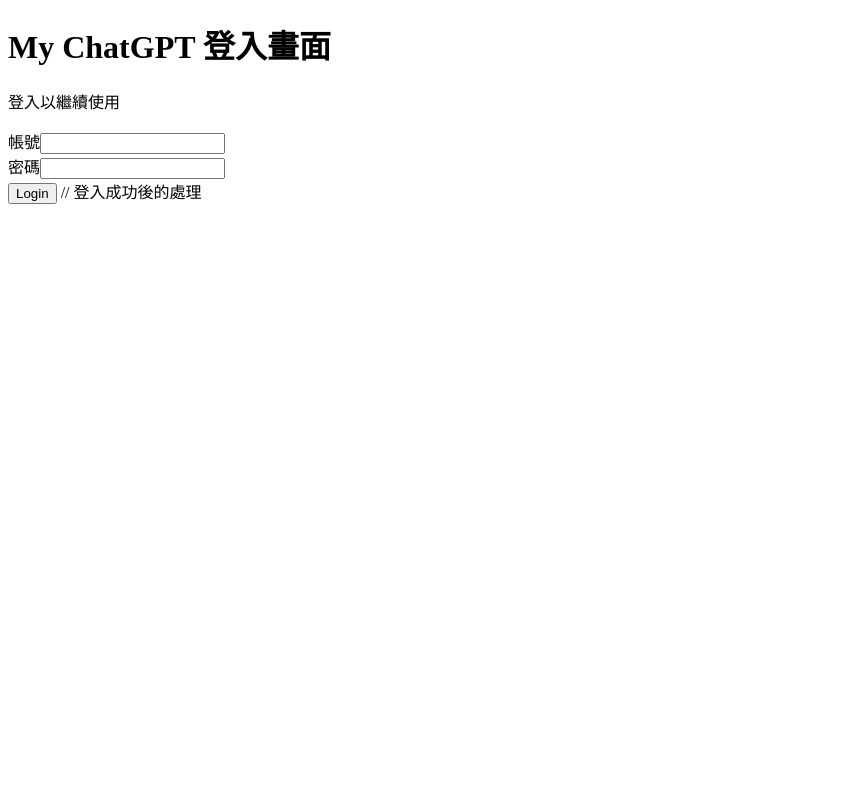
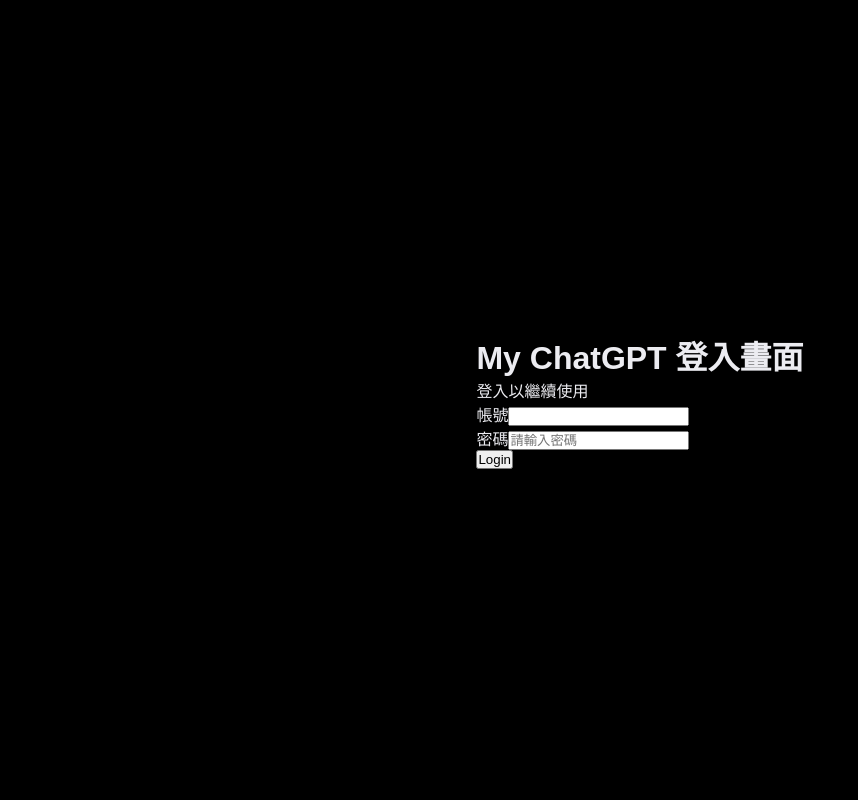
Before and after one commit to jizang/MyCustomizeGPT20251210, a Flask app: page /login in a window 1280 px wide. Shown: the whole page, without its empty margins (0-858 px from the left). Run offline with Flask 3, Linux system fonts and the light colour scheme.

Commit message:
變更 login 畫面 part#2. for css body

```diff
--- a/templates/login.html
+++ b/templates/login.html
@@ -7,7 +7,22 @@
     <title>My ChatGPT</title>
 
     <style>
+        * {
+            box-sizing: border-box;
+            margin: 0;
+            padding: 0;
+            font-family: Arial, sans-serif;
+        }
 
+        body {
+            display: flex;
+            flex-direction: column;
+            justify-content: center;
+            align-items: center;
+            min-height: 100vh;
+            background-color: black;
+            color: #ececf1;
+        }
     </style>
 
     <script>
@@ -52,7 +67,7 @@
 </head>
 
 <body>
-    <div>
+    <div class="login-container">
         <div>
             <h1>My ChatGPT 登入畫面</h1>
             <p>登入以繼續使用</p>
@@ -61,17 +76,17 @@
             <label>帳號</label><input id="account">
         </div>
         <div>
-            <label>密碼</label><input id="password" type="password">
+            <label>密碼</label><input id="password" type="password" placeholder="請輸入密碼">
         </div>
 
-        <button onclick="login()">Login</button>
+        <button id="loginButton" onclick="login()">Login</button>
 
-        // 登入成功後的處理
+        <!-- 登入成功後的處理 -->
         <!-- 登入成功 -->
-        <div></div>
+        <div id="loginSuccessMessage" class="success-message" style="display:none;">登入成功！</div>
 
         <!-- 登入失敗 -->
-        <div></div>
+        <div id="loginFailureMessage" class="failure-message" style="display:none;">登入失敗，請檢查帳號密碼。</div>
     </div>
 </body>
 
```
